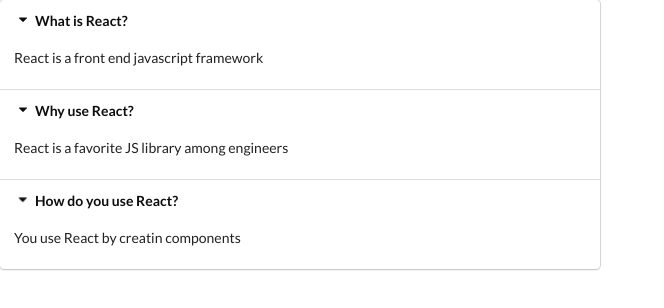
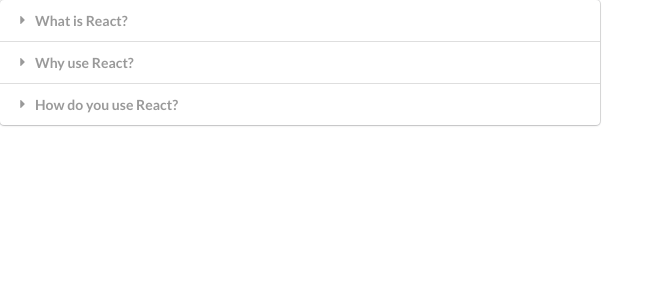
Before and after one commit to AlejoGalizzi/WidgetPage-React, a React (Create React App) app: page / in a window 1280 px wide. Shown: the top 308 px of the page, without its empty margins (0-664 px from the left). Built offline with nearby package versions, Linux system fonts and the light colour scheme.

Commit message:
Interface added in order to show the select item and hide the rest.

```diff
--- a/src/components/Accordion.js
+++ b/src/components/Accordion.js
@@ -1,20 +1,29 @@
-import React from "react";
+import React, { useState } from "react";
 
 const Accordion = ({items}) => {
+  const [activeIndex,setActiveIndex] = useState(null);
+
+  const onTitleClick = (index) => {
+    setActiveIndex(index);
+  }
+
   const renderedItems = items.map((item, index) => {
+    const active = index === activeIndex ? 'active' : '';
+
     return (<React.Fragment key={item.title}>
-      <div className="title active" onClick={() => console.log("Item "+index+" clicked")}>
+      <div className={`title ${active}`} onClick={() => onTitleClick(index)}>
         <i className="dropdown icon"></i>
         {item.title}
       </div>
-      <div className="content active">
+      <div className={`content ${active}`}>
         <p>{item.content}</p>
       </div>
     </React.Fragment>)
   });
   return (<div className="ui styled accordion">
     {renderedItems}
-  </div>);
+  </div>
+  );
 };
 
 export default Accordion;
--- a/src/components/App.js
+++ b/src/components/App.js
@@ -12,7 +12,7 @@
   },
   {
     title: 'How do you use React?',
-    content: 'You use React by creatin components'
+    content: 'You use React by creating components'
   },
 ]
 
```
